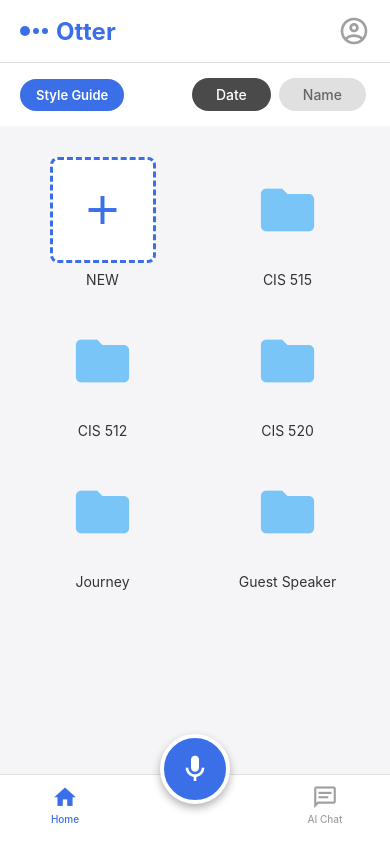
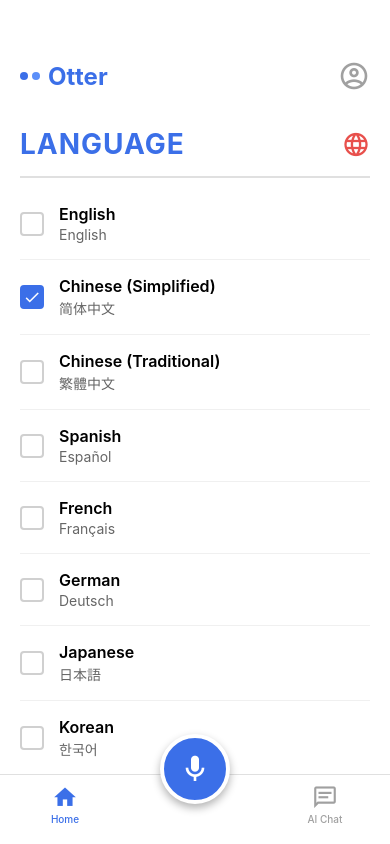
Before and after one commit to zq12345678/app1, a React Native app: screen /LanguageSelection in a window 390 px wide. Built offline with nearby package versions, Linux system fonts and the light colour scheme.

Commit message:
Add language selection feature: Replace translate icon with globe icon, create LanguageSelectionScreen with 8 languages

```diff
--- a/App.js
+++ b/App.js
@@ -11,6 +11,7 @@ import AIChatScreen from './components/AIChatScreen';
 import StyleGuideScreen from './components/StyleGuideScreen';
 import FolderDetailScreen from './components/FolderDetailScreen';
 import NoteDetailScreen from './components/NoteDetailScreen';
+import LanguageSelectionScreen from './components/LanguageSelectionScreen';
 
 const Tab = createBottomTabNavigator();
 const Stack = createStackNavigator();
@@ -32,7 +33,7 @@ const FloatingMicButton = ({ onPress }) => {
   );
 };
 
-// Home Stack Navigator (for Home, StyleGuide, FolderDetail, and NoteDetail screens)
+// Home Stack Navigator (for Home, StyleGuide, FolderDetail, NoteDetail, and LanguageSelection screens)
 const HomeStack = () => {
   return (
     <Stack.Navigator
@@ -44,6 +45,7 @@ const HomeStack = () => {
       <Stack.Screen name="StyleGuide" component={StyleGuideScreen} />
       <Stack.Screen name="FolderDetail" component={FolderDetailScreen} />
       <Stack.Screen name="NoteDetail" component={NoteDetailScreen} />
+      <Stack.Screen name="LanguageSelection" component={LanguageSelectionScreen} />
     </Stack.Navigator>
   );
 };
--- /dev/null
+++ b/components/LanguageSelectionScreen.js
@@ -0,0 +1,217 @@
+import React, { useState } from 'react';
+import { View, Text, StyleSheet, TouchableOpacity, ScrollView } from 'react-native';
+import { MaterialCommunityIcons } from '@expo/vector-icons';
+
+export default function LanguageSelectionScreen({ route, navigation }) {
+  const { currentLanguage } = route.params || {};
+  const [selectedLanguage, setSelectedLanguage] = useState(currentLanguage || 'Chinese (Simplified)');
+
+  const languages = [
+    { id: 'en', name: 'English', nativeName: 'English' },
+    { id: 'zh-CN', name: 'Chinese (Simplified)', nativeName: '简体中文' },
+    { id: 'zh-TW', name: 'Chinese (Traditional)', nativeName: '繁體中文' },
+    { id: 'es', name: 'Spanish', nativeName: 'Español' },
+    { id: 'fr', name: 'French', nativeName: 'Français' },
+    { id: 'de', name: 'German', nativeName: 'Deutsch' },
+    { id: 'ja', name: 'Japanese', nativeName: '日本語' },
+    { id: 'ko', name: 'Korean', nativeName: '한국어' },
+  ];
+
+  const handleLanguageSelect = (language) => {
+    setSelectedLanguage(language.name);
+    // Navigate back with selected language
+    navigation.navigate('NoteDetail', {
+      selectedLanguage: language.name
+    });
+  };
+
+  // Header Component
+  const Header = () => (
+    <View style={styles.header}>
+      <View style={styles.logoContainer}>
+        <View style={styles.dotContainer}>
+          <View style={[styles.dot, styles.dot1]} />
+          <View style={[styles.dot, styles.dot2]} />
+        </View>
+        <Text style={styles.logoText}>Otter</Text>
+      </View>
+      <TouchableOpacity>
+        <MaterialCommunityIcons name="account-circle-outline" size={32} color="#A0A0A0" />
+      </TouchableOpacity>
+    </View>
+  );
+
+  return (
+    <View style={styles.container}>
+      <Header />
+
+      {/* Title with Globe Icon */}
+      <View style={styles.titleContainer}>
+        <Text style={styles.title}>LANGUAGE</Text>
+        <MaterialCommunityIcons name="web" size={28} color="#E8504C" />
+      </View>
+
+      {/* Divider */}
+      <View style={styles.divider} />
+
+      {/* Language List */}
+      <ScrollView style={styles.languageList} showsVerticalScrollIndicator={false}>
+        {languages.map((language) => (
+          <TouchableOpacity
+            key={language.id}
+            style={styles.languageItem}
+            onPress={() => handleLanguageSelect(language)}
+          >
+            <View style={styles.checkboxContainer}>
+              <View style={[
+                styles.checkbox,
+                selectedLanguage === language.name && styles.checkboxSelected
+              ]}>
+                {selectedLanguage === language.name && (
+                  <MaterialCommunityIcons name="check" size={18} color="#FFFFFF" />
+                )}
+              </View>
+            </View>
+            <View style={styles.languageTextContainer}>
+              <Text style={styles.languageName}>{language.name}</Text>
+              <Text style={styles.languageNativeName}>{language.nativeName}</Text>
+            </View>
+          </TouchableOpacity>
+        ))}
+      </ScrollView>
+
+      {/* Close Button */}
+      <TouchableOpacity
+        style={styles.closeButton}
+        onPress={() => navigation.goBack()}
+      >
+        <Text style={styles.closeButtonText}>CLOSE</Text>
+      </TouchableOpacity>
+    </View>
+  );
+}
+
+const styles = StyleSheet.create({
+  container: {
+    flex: 1,
+    backgroundColor: '#FFFFFF',
+  },
+
+  // Header Styles
+  header: {
+    flexDirection: 'row',
+    justifyContent: 'space-between',
+    alignItems: 'center',
+    paddingHorizontal: 20,
+    paddingTop: 60,
+    paddingBottom: 20,
+    backgroundColor: '#FFFFFF',
+  },
+  logoContainer: {
+    flexDirection: 'row',
+    alignItems: 'center',
+    gap: 8,
+  },
+  dotContainer: {
+    flexDirection: 'row',
+    gap: 4,
+  },
+  dot: {
+    width: 8,
+    height: 8,
+    borderRadius: 4,
+  },
+  dot1: {
+    backgroundColor: '#3B6FE8',
+  },
+  dot2: {
+    backgroundColor: '#5B8FF9',
+  },
+  logoText: {
+    fontSize: 24,
+    fontWeight: 'bold',
+    color: '#3B6FE8',
+  },
+
+  // Title Section
+  titleContainer: {
+    flexDirection: 'row',
+    alignItems: 'center',
+    justifyContent: 'space-between',
+    paddingHorizontal: 20,
+    paddingVertical: 15,
+  },
+  title: {
+    fontSize: 28,
+    fontWeight: 'bold',
+    color: '#3B6FE8',
+    letterSpacing: 1,
+  },
+
+  // Divider
+  divider: {
+    height: 2,
+    backgroundColor: '#E0E0E0',
+    marginHorizontal: 20,
+    marginBottom: 10,
+  },
+
+  // Language List
+  languageList: {
+    flex: 1,
+    paddingHorizontal: 20,
+  },
+  languageItem: {
+    flexDirection: 'row',
+    alignItems: 'center',
+    paddingVertical: 16,
+    borderBottomWidth: 1,
+    borderBottomColor: '#F0F0F0',
+  },
+  checkboxContainer: {
+    marginRight: 15,
+  },
+  checkbox: {
+    width: 24,
+    height: 24,
+    borderRadius: 4,
+    borderWidth: 2,
+    borderColor: '#D0D0D0',
+    backgroundColor: '#FFFFFF',
+    justifyContent: 'center',
+    alignItems: 'center',
+  },
+  checkboxSelected: {
+    backgroundColor: '#3B6FE8',
+    borderColor: '#3B6FE8',
+  },
+  languageTextContainer: {
+    flex: 1,
+  },
+  languageName: {
+    fontSize: 16,
+    fontWeight: '600',
+    color: '#000000',
+    marginBottom: 2,
+  },
+  languageNativeName: {
+    fontSize: 14,
+    color: '#666666',
+  },
+
+  // Close Button
+  closeButton: {
+    backgroundColor: '#3B6FE8',
+    marginHorizontal: 20,
+    marginVertical: 20,
+    paddingVertical: 15,
+    borderRadius: 8,
+    alignItems: 'center',
+  },
+  closeButtonText: {
+    fontSize: 16,
+    fontWeight: 'bold',
+    color: '#FFFFFF',
+    letterSpacing: 1,
+  },
+});
--- a/components/NoteDetailScreen.js
+++ b/components/NoteDetailScreen.js
@@ -6,6 +6,14 @@ import { MaterialCommunityIcons } from '@expo/vector-icons';
 export default function NoteDetailScreen({ route, navigation }) {
   const { lectureTitle, lectureDate, folderName } = route.params;
   const [autoTranslate, setAutoTranslate] = useState(false);
+  const [selectedLanguage, setSelectedLanguage] = useState('Chinese (Simplified)');
+
+  // Update selected language when returning from LanguageSelectionScreen
+  React.useEffect(() => {
+    if (route.params?.selectedLanguage) {
+      setSelectedLanguage(route.params.selectedLanguage);
+    }
+  }, [route.params?.selectedLanguage]);
 
   // Hardcoded notes data for different lectures
   const notesData = {
@@ -101,7 +109,14 @@ export default function NoteDetailScreen({ route, navigation }) {
   // Auto Translate Toggle
   const AutoTranslateToggle = () => (
     <View style={styles.toggleContainer}>
-      <MaterialCommunityIcons name="translate" size={20} color="#E8504C" />
+      <TouchableOpacity
+        onPress={() => navigation.navigate('LanguageSelection', {
+          currentLanguage: selectedLanguage
+        })}
+        style={styles.globeIconButton}
+      >
+        <MaterialCommunityIcons name="web" size={20} color="#E8504C" />
+      </TouchableOpacity>
       <Text style={styles.toggleLabel}>Auto Translate</Text>
       <Switch
         value={autoTranslate}
@@ -114,7 +129,25 @@ export default function NoteDetailScreen({ route, navigation }) {
   );
 
   // Note Entry Component
-  const NoteEntry = ({ note }) => (
+  const NoteEntry = ({ note }) => {
+    const getTranslationText = () => {
+      if (!autoTranslate) return null;
+
+      // Check if selected language is Chinese (Simplified or Traditional)
+      if (selectedLanguage.includes('Chinese')) {
+        return <Text style={styles.chineseText}>中：{note.chinese}</Text>;
+      } else {
+        // For other languages, show a placeholder message
+        return (
+          <Text style={styles.translationPlaceholder}>
+            Translation for {selectedLanguage} coming soon. Currently showing Chinese translation:
+            {'\n'}中：{note.chinese}
+          </Text>
+        );
+      }
+    };
+
+    return (
       <View style={styles.noteEntry}>
         <View style={styles.timestampContainer}>
           <Text style={styles.timestamp}>{note.timestamp}</Text>
@@ -122,12 +155,11 @@ export default function NoteDetailScreen({ route, navigation }) {
         </View>
         <View style={styles.textContainer}>
           <Text style={styles.englishText}>{note.english}</Text>
-        {autoTranslate && (
-          <Text style={styles.chineseText}>中：{note.chinese}</Text>
-        )}
+          {getTranslationText()}
         </View>
       </View>
     );
+  };
 
   return (
     <SafeAreaView style={styles.container} edges={['top']}>
@@ -326,6 +358,9 @@ const styles = StyleSheet.create({
     alignItems: 'center',
     gap: 6,
   },
+  globeIconButton: {
+    padding: 2,
+  },
   toggleLabel: {
     fontSize: 14,
     color: '#000',
@@ -370,6 +405,13 @@ const styles = StyleSheet.create({
     lineHeight: 20,
     marginTop: 5,
   },
+  translationPlaceholder: {
+    fontSize: 13,
+    color: '#999999',
+    lineHeight: 20,
+    marginTop: 5,
+    fontStyle: 'italic',
+  },
 
   // Bottom Spacer
   bottomSpacer: {
```
Lines whose indentation alone changed are shown as unchanged.
